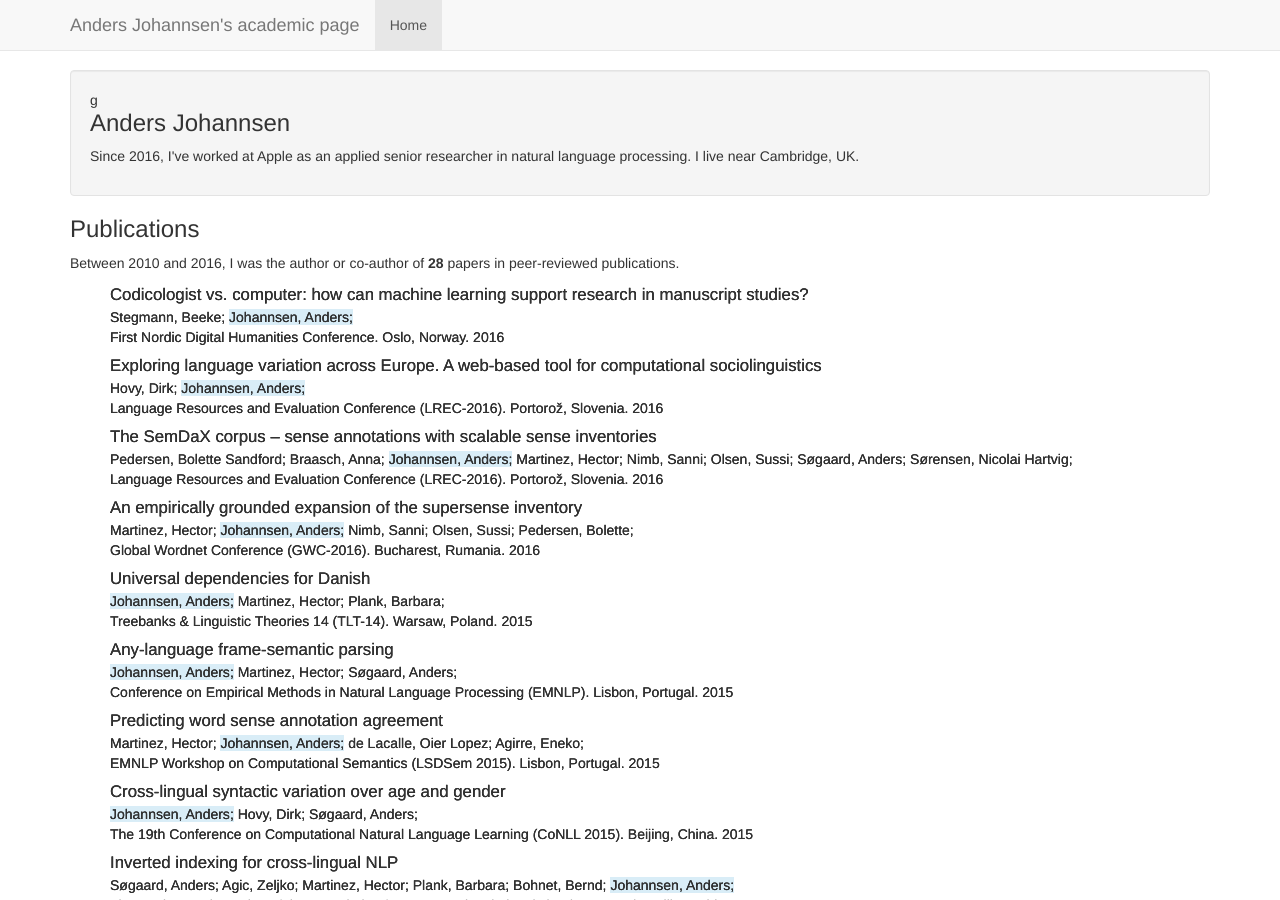
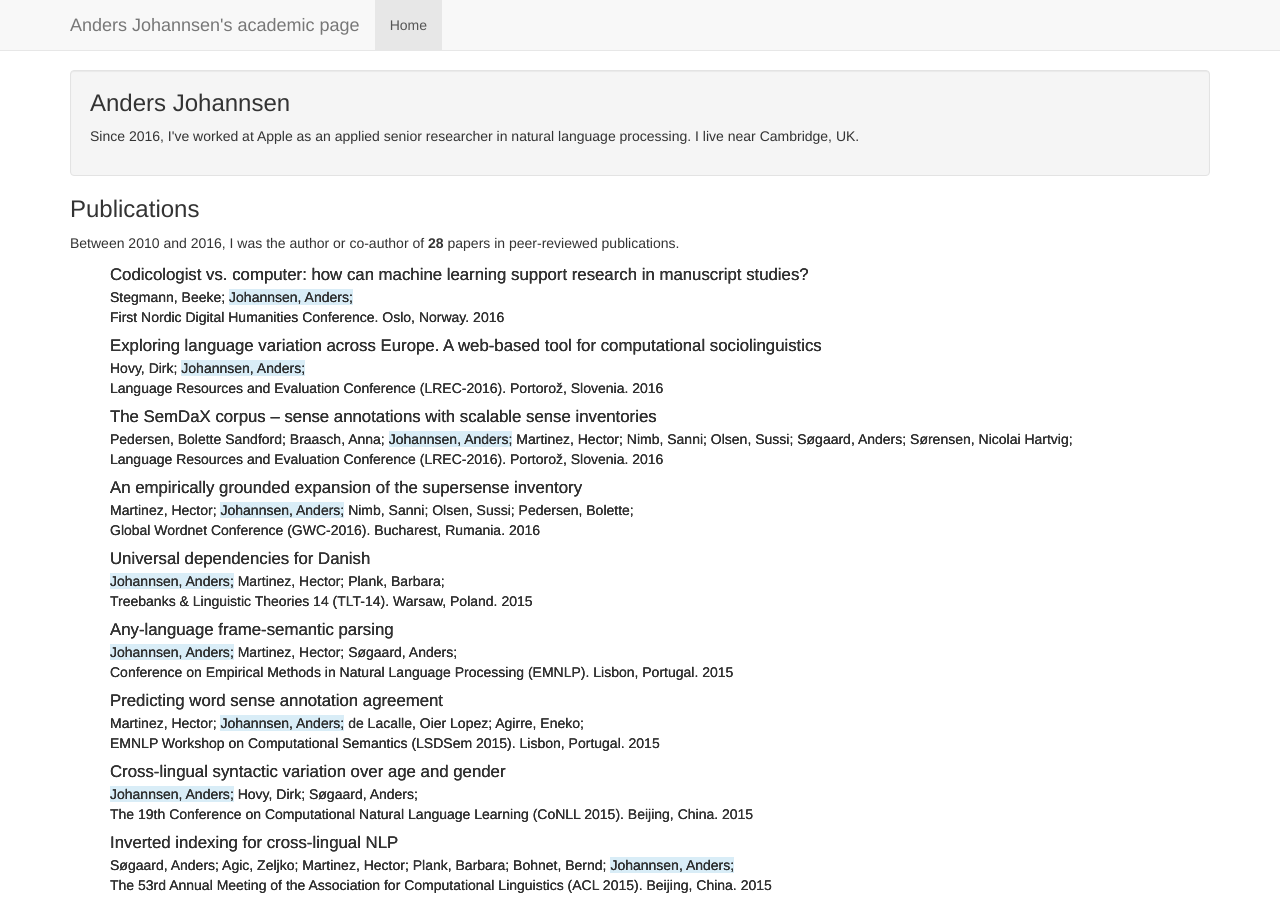
Before and after one commit to andersjo/andersjo.github.io, a Jekyll site: the page built from index.html, in a window 1280 px wide and 900 px high. Built offline with Jekyll 4.4.1, drawn with Linux system fonts in a browser that asks for light colours; nearby versions of some CDN libraries; Markdown is read by kramdown in place of the engine named in the settings.

Commit message:
random key strokes

```diff
--- a/index.html
+++ b/index.html
@@ -4,7 +4,7 @@
 ---
       <!-- Main component for a primary marketing message or call to action -->
       <div class="well">
-g      	<h3 style="margin-top: 0em">Anders Johannsen</h3>
+      	<h3 style="margin-top: 0em">Anders Johannsen</h3>
 
         <p>
         Since 2016, I've worked at Apple as an applied senior researcher in natural language processing.
```
